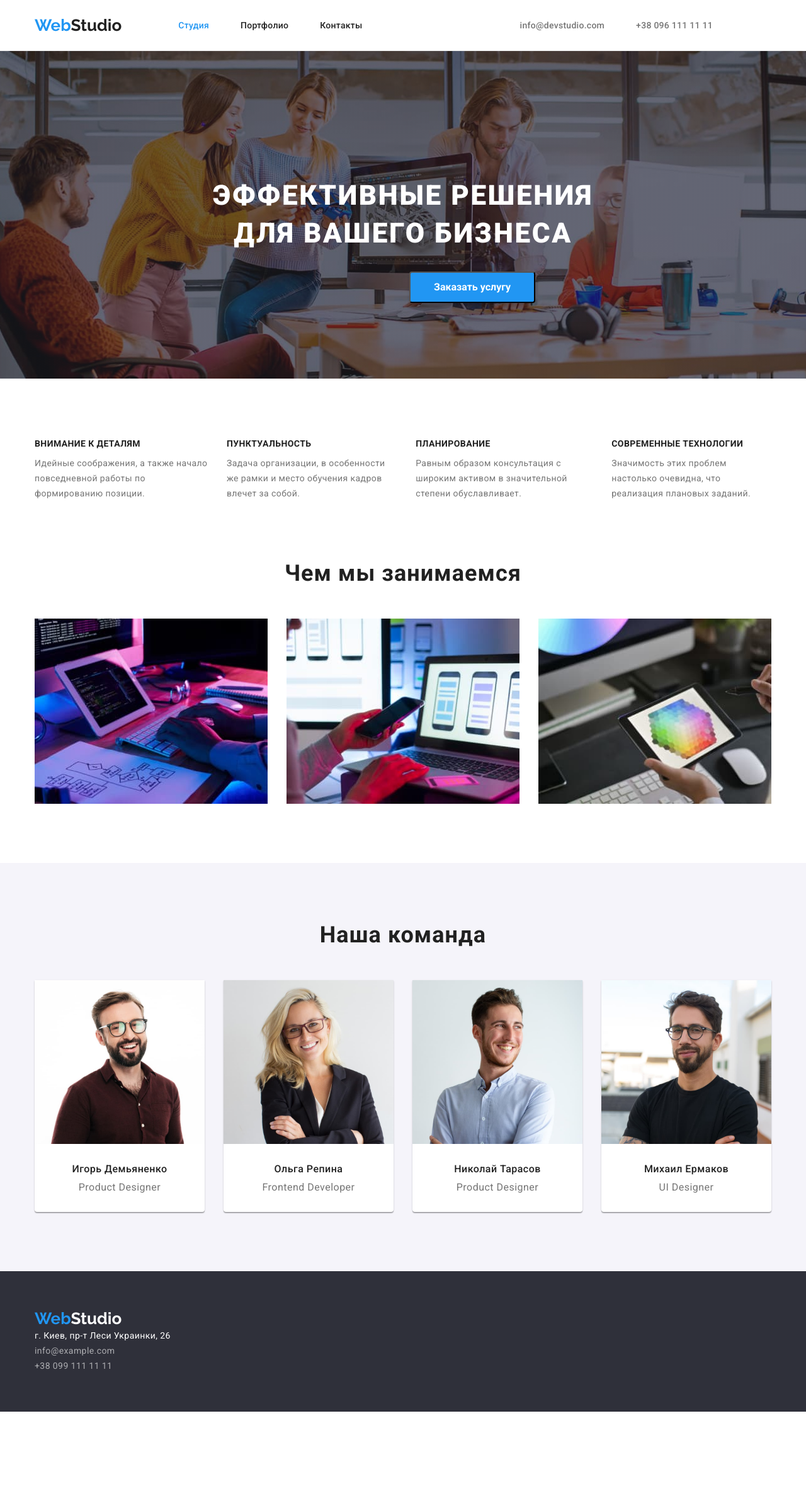
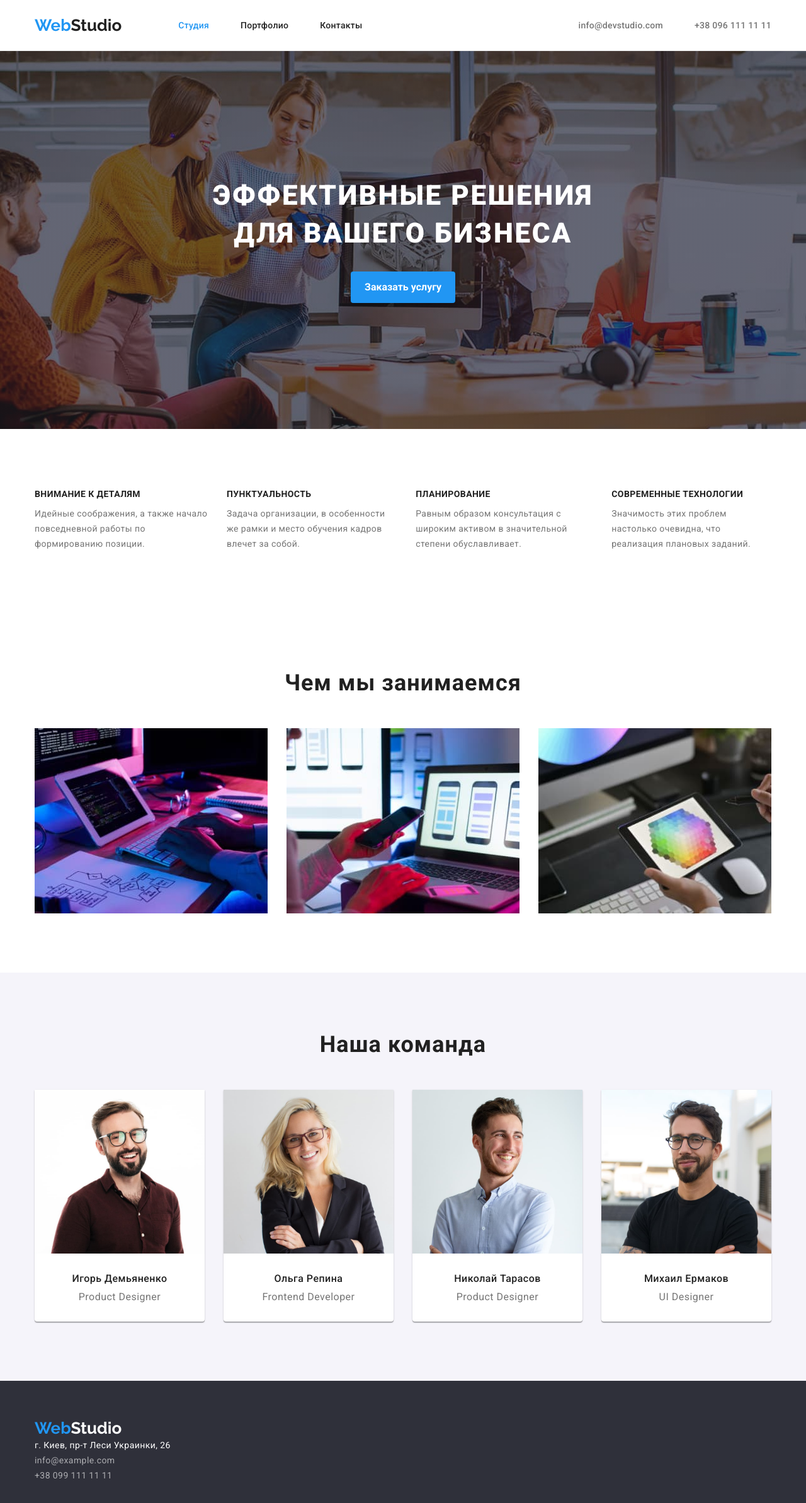
Before and after one commit to valentynovich/goit-markup-hw-04, a plain HTML site: page index.html in a window 1280 px wide. Shown: the whole page at 63% size. Before the commit the page ends 2241 px from the top, so only its background shows below. Drawn offline with nearby package versions, Linux system fonts and the light colour scheme.

Commit message:
подправил

```diff
--- a/css/style.css
+++ b/css/style.css
@@ -112,15 +112,14 @@ img {
 
 .header-list {
   display: flex;
-
-  margin-right: 200px;
 }
 
-.header-item {
+.header-item:not(:last-child) {
   margin-right: 50px;
 }
 
 .header-info {
+  margin-left: auto;
   display: flex;
 }
 
@@ -134,11 +133,15 @@ img {
   line-height: 1.14;
   letter-spacing: 0.02em;
   color: var(--paragraph);
+}
+
+.header-info-item:not(:last-child) {
   margin-right: 50px;
 }
 
 /* hero */
 .hero {
+  text-align: center;
   background: var(--bg);
   background-image: linear-gradient(
       rgba(47, 48, 58, 0.4),
@@ -165,6 +168,7 @@ img {
 }
 
 .hero-btn {
+  padding: 10px 22px;
   font-family: inherit;
   font-weight: 700;
   font-size: 16px;
@@ -173,11 +177,8 @@ img {
   background: var(--blue);
   box-shadow: 0px 4px 4px rgba(0, 0, 0, 0.15);
   border-radius: 4px;
-  width: 200px;
-  height: 50px;
-  left: 650px;
-  position: absolute;
   margin-top: 30px;
+  border: transparent;
 }
 
 .hero-btn:focus,
@@ -187,10 +188,12 @@ img {
 
 /* benefit */
 
-.benefits {
+.section {
   padding-bottom: 94px;
   padding-top: 94px;
 }
+
+/* .benefits { }*/
 
 .benefits-item:not(:last-child) {
   margin-right: 30px;
@@ -228,8 +231,13 @@ img {
 
 /* work */
 
+.section {
+  padding-bottom: 94px;
+  padding-top: 94px;
+}
+
 .work {
-  padding-bottom: 94px;
+  padding-top: 0;
 }
 
 .work-title {
@@ -252,10 +260,13 @@ img {
 
 /* team */
 
+.section {
+  padding-bottom: 94px;
+  padding-top: 94px;
+}
+
 .team {
   background: #f5f4fa;
-  padding-bottom: 94px;
-  padding-top: 94px;
 }
 
 .team-title {
@@ -290,7 +301,6 @@ img {
   text-align: center;
   letter-spacing: 0.03em;
   color: var(--heading);
-  margin-top: 30px;
   margin-bottom: 10px;
 }
 
@@ -300,7 +310,11 @@ img {
   text-align: center;
   letter-spacing: 0.03em;
   color: var(--paragraph);
-  margin-bottom: 30px;
+}
+
+.team-div-img {
+  padding-top: 30px;
+  padding-bottom: 30px;
 }
 
 /* footer */
@@ -329,12 +343,15 @@ img {
   font-style: normal;
 }
 
+.footer-item:not(:lasr-child) {
+  margin-bottom: 9px;
+}
+
 .footer-location {
   font-size: 14px;
   line-height: 1.71;
   letter-spacing: 0.03em;
   color: var(--white);
-  margin-bottom: 9px;
 }
 
 .footer-item-tell,
@@ -343,7 +360,6 @@ img {
   line-height: 1.71;
   letter-spacing: 0.03em;
   color: rgba(255, 255, 255, 0.6);
-  margin-bottom: 9px;
 }
 
 /* portfolio */
@@ -359,13 +375,14 @@ img {
   color: var(--white);
 }
 
-.div-button {
-  padding-bottom: 50px;
-}
-
 .portfolio-list-button {
   display: flex;
   justify-content: center;
+  margin-bottom: 50px;
+}
+
+.portfolio-btn-li:not(:last-child) {
+  margin-right: 8px;
 }
 
 .portfolio-btn {
@@ -377,7 +394,6 @@ img {
   letter-spacing: 0.03em;
   color: var(--heading);
   background: #f5f4fa;
-  margin-right: 8px;
   box-shadow: 0px 3px 1px rgba(0, 0, 0, 0.1), 0px 1px 2px rgba(0, 0, 0, 0.08),
     0px 2px 2px rgba(0, 0, 0, 0.12);
   border-radius: 4px;
@@ -397,12 +413,13 @@ img {
 .portfolio-item {
   width: calc(100% / 3 - 30px);
   margin: 15px;
-  border: 1px solid #eeeeee;
-  box-sizing: border-box;
 }
 
 .div-portfolio-text {
-  padding: 20px 0 20px 24px;
+  padding: 20px 24px;
+  border-bottom: 1px solid #eeeeee;
+  border-left: 1px solid #eeeeee;
+  border-right: 1px solid #eeeeee;
 }
 
 .portfolio-title {
--- a/index.html
+++ b/index.html
@@ -40,7 +40,7 @@
           </ul>
         </nav>
         <ul class="list header-info">
-          <li>
+          <li class="header-info-item">
             <a class="link header-tell" href="mailto:info@devstudio.com"
               >info@devstudio.com</a
             >
@@ -60,7 +60,7 @@
           <button type="button" class="hero-btn">Заказать услугу</button>
         </div>
       </section>
-      <section class="benefits">
+      <section class="section benefits">
         <div class="container">
           <h2 class="benefits-title visually-hidden">Наши преимущества</h2>
           <ul class="list benefits-list">
@@ -95,7 +95,7 @@
           </ul>
         </div>
       </section>
-      <section class="work">
+      <section class="section work">
         <div class="container">
           <h2 class="work-title">Чем мы занимаемся</h2>
           <ul class="list work-list">
@@ -126,7 +126,7 @@
           </ul>
         </div>
       </section>
-      <section class="team">
+      <section class="section team">
         <div class="container">
           <h2 class="team-title">Наша команда</h2>
           <ul class="list team-list">
@@ -137,8 +137,10 @@
                 width="270"
                 height="260"
               />
+              <div class="team-div-img">
                 <h3 class="team-name">Игорь Демьяненко</h3>
                 <p lang="en" class="team-pr">Product Designer</p>
+              </div>
             </li>
             <li class="team-item">
               <img
@@ -147,8 +149,10 @@
                 width="270"
                 height="260"
               />
+              <div class="team-div-img">
                 <h3 class="team-name">Ольга Репина</h3>
                 <p lang="en" class="team-pr">Frontend Developer</p>
+              </div>
             </li>
             <li class="team-item">
               <img
@@ -157,8 +161,10 @@
                 width="270"
                 height="260"
               />
+              <div class="team-div-img">
                 <h3 class="team-name">Николай Тарасов</h3>
                 <p lang="en" class="team-pr">Product Designer</p>
+              </div>
             </li>
             <li class="team-item">
               <img
@@ -167,12 +173,15 @@
                 width="270"
                 height="260"
               />
+              <div class="team-div-img">
                 <h3 class="team-name">Михаил Ермаков</h3>
                 <p lang="en" class="team-pr">UI Designer</p>
+              </div>
             </li>
           </ul>
         </div>
       </section>
+    </main>
     <footer class="footer">
       <div class="container">
         <a class="link footer-logo" href=""
@@ -203,6 +212,5 @@
         </address>
       </div>
     </footer>
-    </main>
   </body>
 </html>
```
Also changed, not shown: portfolio.html (+12 -12 lines), 1 other file. Lines whose indentation alone changed are shown as unchanged.
